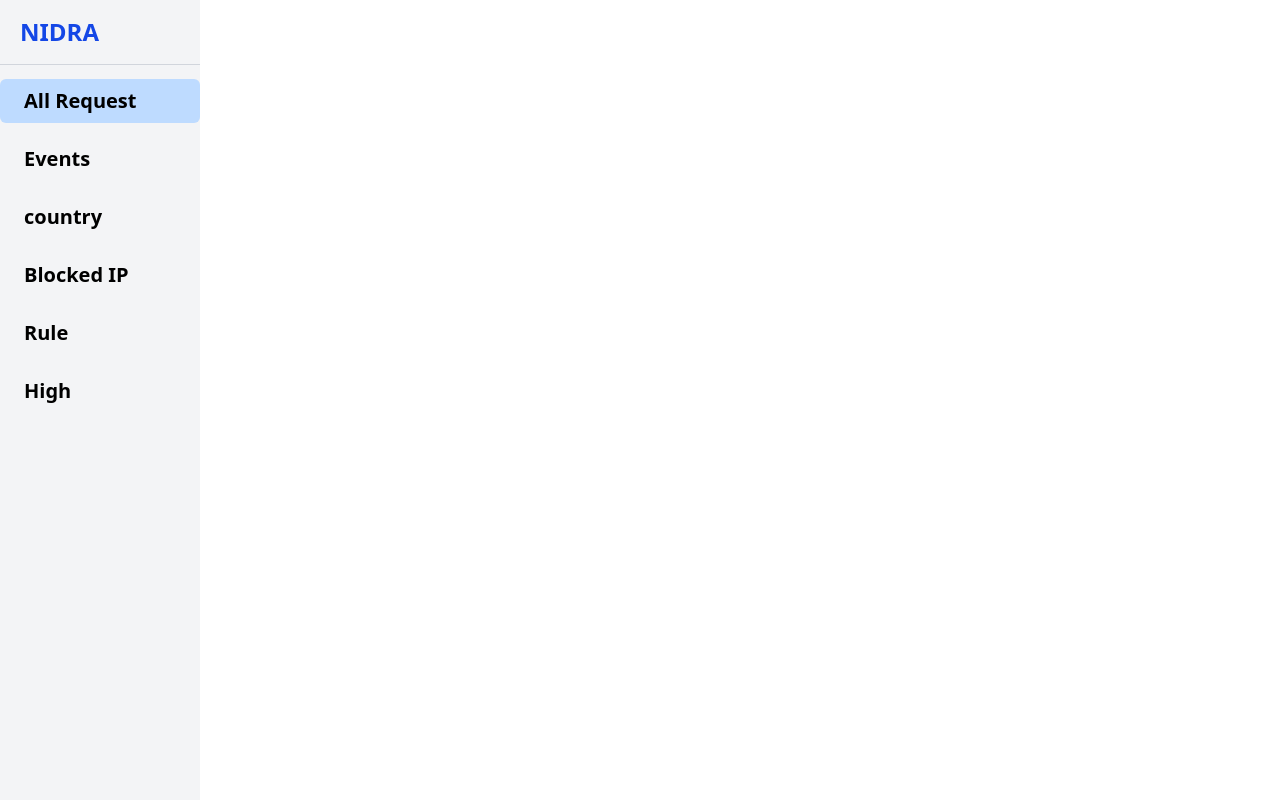
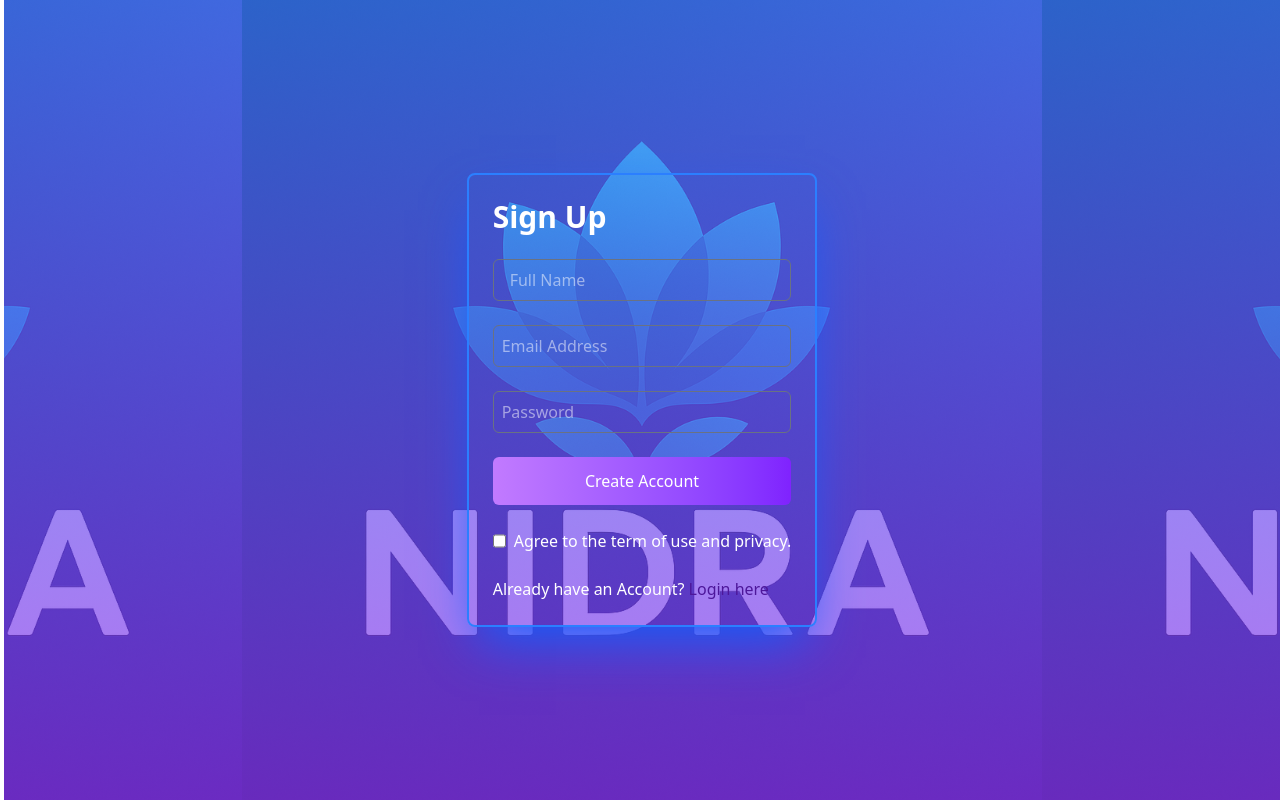
Before and after one commit to Alok-Sharma-13/NIDRA, a React (Vite) app in the folder frontend/: page /login in a window 1280 px wide. Built offline with nearby package versions, Linux system fonts and the light colour scheme.

Commit message:
basic changes made

```diff
--- a/frontend/package.json
+++ b/frontend/package.json
@@ -11,8 +11,10 @@
   },
   "dependencies": {
     "@tailwindcss/vite": "^4.1.12",
+    "axios": "^1.13.2",
     "react": "^19.1.1",
     "react-dom": "^19.1.1",
+    "react-icons": "^5.5.0",
     "react-router-dom": "^7.9.5",
     "tailwindcss": "^4.1.12"
   },
--- a/frontend/src/App.jsx
+++ b/frontend/src/App.jsx
@@ -5,22 +5,26 @@ import { sidebarDataContext } from './context/SidebarContext'
 
 import ScrollableTable from './Pages/ScrollableTable'
 import DataPanel from './Pages/DataPanel'
-import { Route, Routes } from 'react-router-dom'
+import { Navigate, Route, Routes } from 'react-router-dom'
 import BlockedIp from './Pages/BlockedIp'
 import High from './Pages/High'
 import Rule from './Pages/Rule'
 import Country from './Pages/Country'
 import Events from './Pages/Events'
+import { AuthDataContext } from './context/AuthContext'
+import Login from './Pages/Login'
+import SignUp from './Pages/SignUp'
 
 function App() {
 
   const { sidebarVal, setsidebarVal, dataPanel, setdataPanel, reqHandler, blockedIPHandler, countryHandler, ruleHandler, highHandler, eventHandler } = useContext(sidebarDataContext)
+  const {userData, setUserData, logout} = useContext(AuthDataContext)
 
   return (
-    <>
-      <div className="flex h-screen">
+   <>
+      <div className="flex h-screen relative">
         {/*  --------------Sidebar---------------- */}
-        <div className="w-[200px] bg-gray-100 pb-1 flex flex-col justify-between">
+     { userData &&  <div className="w-[200px] bg-gray-100 pb-1 flex flex-col justify-between">
           <div className='flex flex-col gap-3.5'>
             <div className="px-5 py-4 font-bold text-blue-700 border-b text-2xl border-gray-300">NIDRA</div>
             <Sidebar label="All Request" eventHandler= {reqHandler} />
@@ -31,26 +35,26 @@ function App() {
             <Sidebar label="High" eventHandler={highHandler } />
           </div>
 
-        </div>
+        </div>}
 
         {/* Main Content */}
         <div className="flex-1 bg-white pl-1">
 
              {/* { dataPanel ? <ScrollableTable /> : <DataPanel /> } */}
              <Routes>
-              <Route path='/' element={<ScrollableTable />} />
-              <Route path='/events' element={<Events />} />
-              <Route path='/datapanel' element={<DataPanel />} />
-              <Route path='/blockedip' element={<BlockedIp />} />
-              <Route path='/rule' element={<Rule />} />
-              <Route path='/high' element={<High />} />
-              <Route path='/countries' element={<Country />} />
+               <Route path='/signup' element = {<SignUp />} />
+               <Route path='/login' element = {<Login />} />
+              <Route path='/' element={userData ? <ScrollableTable /> : <Navigate to="/login" />} />
+              <Route path='/events' element={userData ? <Events /> : <Navigate to="/login" /> } />
+              <Route path='/datapanel' element={userData ? <DataPanel /> : <Navigate to="/login" />} />
+              <Route path='/blockedip' element={userData ? <BlockedIp /> : <Navigate to="/login" />} />
+              <Route path='/rule' element={userData ? <Rule /> : <Navigate to="/login" />} />
+              <Route path='/high' element={userData ? <High /> : <Navigate to="/login" />} />
+              <Route path='/countries' element={userData ? <Country /> : <Navigate to="/login" />} />
              </Routes>
-
         </div>
-
+      { userData && <button onClick={logout} className='cursor-pointer absolute right-4 top-4 px-6 py-2.5 bg-red-500 mx-1 text-white font-semibold rounded-lg'>Logout</button>}
       </div>
-
     </>
   )
 }
--- /dev/null
+++ b/frontend/src/Pages/Login.jsx
@@ -0,0 +1,77 @@
+import React, {useState, useContext} from 'react'
+import { FaArrowLeft } from "react-icons/fa";
+import { AuthDataContext } from '../context/AuthContext';
+import Nidra from '../assets/Nidra.png'
+const Login = () => {
+ const [currState, setcurrState] = useState("Sign Up")
+  const [fullName, setfullName] = useState("")
+  const [email, setemail] = useState("")
+  const [password, setpassword] = useState("")
+
+  const {userData, setUserData, login} = useContext(AuthDataContext)
+
+  const onSubmitHandler = (event) => {
+    event.preventDefault();
+
+    login(currState === "Sign Up" ? 'signup' : 'login', {fullname: fullName, email, password})
+
+  }
+
+  return (
+    <div  style={{
+    backgroundImage: `linear-gradient(to bottom, rgba(59,130,246,0.7), rgba(147,51,234,0.7)), url(${Nidra})`
+  }} className={`min-h-screen bg-contain bg-center flex items-center justify-center gap-3 max-sm:flex-col backdrop-blur-3xl`}>
+
+      {/* ---------------left--------------- */}
+
+      {/* <img src={Nidra} alt="Nidra Logo" className='w-[min(30vw,300px)] rounded-lg' /> */}
+
+      {/* -----------------right--------------- */}
+
+      <form onSubmit={onSubmitHandler} className='border-2 bg-transparent text-white border-blue-500 p-6 flex flex-col gap-6 rounded-lg  shadow-blue-600 shadow-2xl '>
+        <h1 className='flex text-3xl font-semibold items-center w-full justify-between'>
+          {currState}
+        </h1>
+
+        {currState === "Sign Up" && (
+          <input onChange={(e) => { setfullName(e.target.value) }} value={fullName} type="text" className='p-2 px-4 border border-gray-500 rounded-md focus:outline-none' placeholder='Full Name' required />
+        )
+        }
+
+
+              <input onChange={(e) => { setemail(e.target.value) }} value={email} type="email" placeholder='Email Address' required className='p-2 border border-gray-500 rounded-md focus:outline-none focus:ring-2 focus: ring-indigo-500' />
+              <input onChange={(e) => { setpassword(e.target.value) }} value={password} type="password" placeholder='Password' required className='p-2 border border-gray-500 rounded-md focus:outline-none focus:ring-2 focus: ring-indigo-500' />
+
+
+        <button type='submit' className='py-3 bg-gradient-to-r from-purple-400
+         to-violet-600 text-white rounded-md cursor-pointer'>
+          {currState === 'Sign Up' ? "Create Account" : "Login Now"}
+        </button>
+
+        <div className='flex gap-2 text-md text-white-800'>
+          <input type="checkbox" />
+          <p>Agree to the term of use and privacy.</p>
+        </div>
+
+        <div className='flex flex-col gap-2'>
+          {
+            currState === 'Sign Up' ? (
+              <p className='text-md text-white'>Already have an Account? <span onClick={() => { setcurrState("Login"); }} className='font-medium text-violet-900 cursor-pointer'>
+                Login here
+              </span></p>
+
+            ) : (
+              <p className='text-md text-white'>Create an Account? <span className='font-medium text-blue-900 cursor-pointer' onClick={() => { setcurrState("Sign Up"); }} >Click here</span> </p>
+            )
+
+          }
+
+        </div>
+
+      </form>
+
+    </div>
+  )
+}
+
+export default Login
--- /dev/null
+++ b/frontend/src/Pages/SignUp.jsx
@@ -0,0 +1,9 @@
+import React from 'react'
+
+const SignUp = () => {
+  return (
+    <div>SignUp</div>
+  )
+}
+
+export default SignUp
--- /dev/null
+++ b/frontend/src/context/AuthContext.jsx
@@ -0,0 +1,39 @@
+import React, { createContext, useState } from 'react'
+import { useNavigate } from 'react-router-dom';
+
+export const AuthDataContext = createContext();
+
+const AuthContext = ({children}) => {
+
+    const [userData, setUserData] = useState(null)
+    const navigate = useNavigate()
+      const login = async (state, credentials) => {
+        try {
+            // const {data} = await axios.post(`/api/auth/${state}`, credentials);
+            // console.log(data)
+            setUserData(credentials)
+            navigate("/")
+            alert("logged in successfully")
+        } catch (error) {
+            // console.log(error.message)
+            // toast.error(error.message)
+        }
+    }
+
+    const logout = () => {
+          setUserData(null)
+    }
+
+
+    const value = {
+        userData, setUserData, login, logout
+    }
+
+  return (
+    <AuthDataContext.Provider value={value}>
+        {children}
+    </AuthDataContext.Provider>
+  )
+}
+
+export default AuthContext
--- a/frontend/src/main.jsx
+++ b/frontend/src/main.jsx
@@ -4,13 +4,16 @@ import './index.css'
 import App from './App.jsx'
 import SidebarContext from './context/SidebarContext.jsx'
 import { BrowserRouter } from 'react-router-dom'
+import AuthContext from './context/AuthContext.jsx'
 
 createRoot(document.getElementById('root')).render(
   <StrictMode>
     <BrowserRouter>
-    <SidebarContext>
-       <App />
-    </SidebarContext>
+      <AuthContext>
+        <SidebarContext>
+          <App />
+        </SidebarContext>
+      </AuthContext>
     </BrowserRouter>
   </StrictMode>,
 )
```
Also changed, not shown: frontend/src/assets/Nidra.png (added), 1 other file (tests, documents, lock files or other folders).
